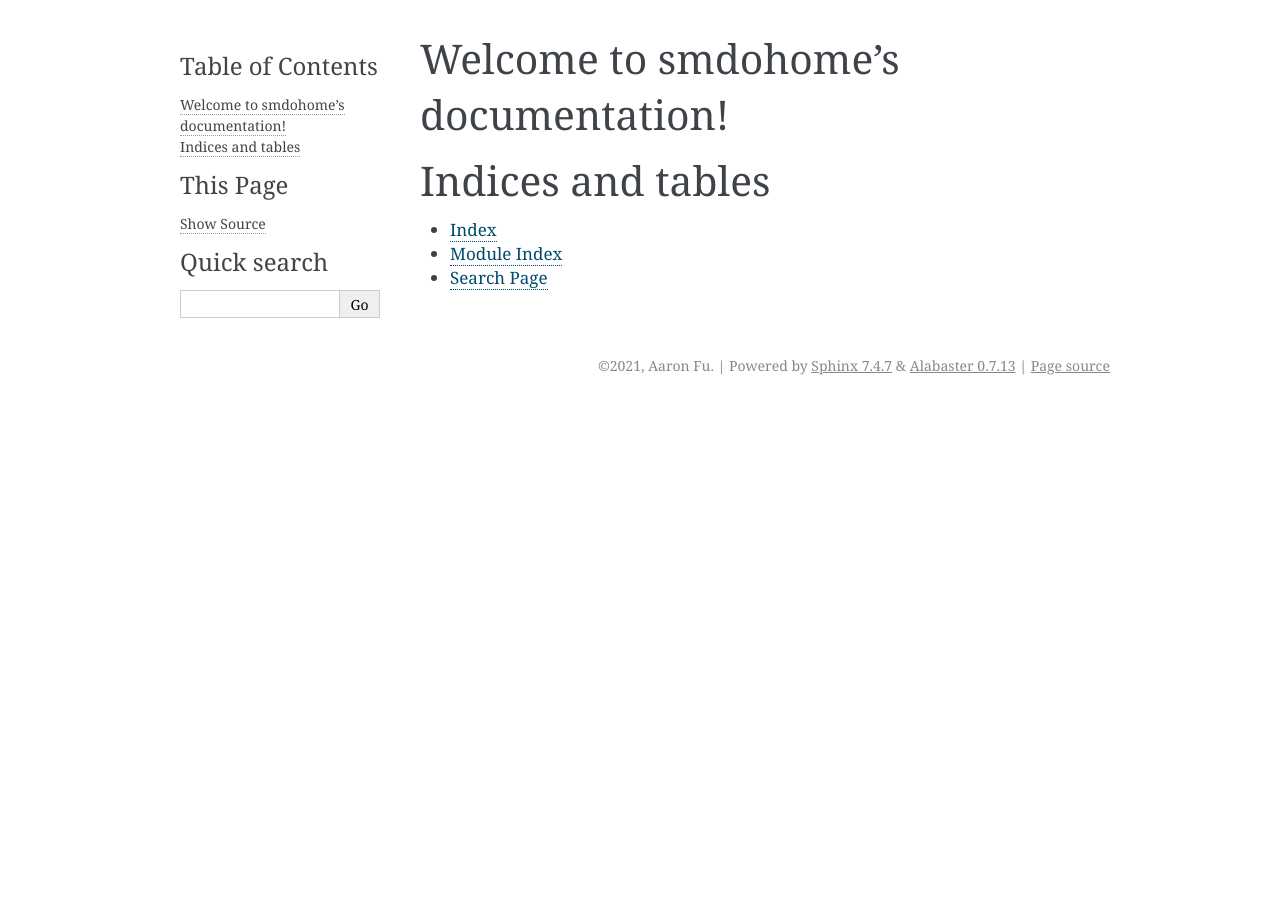
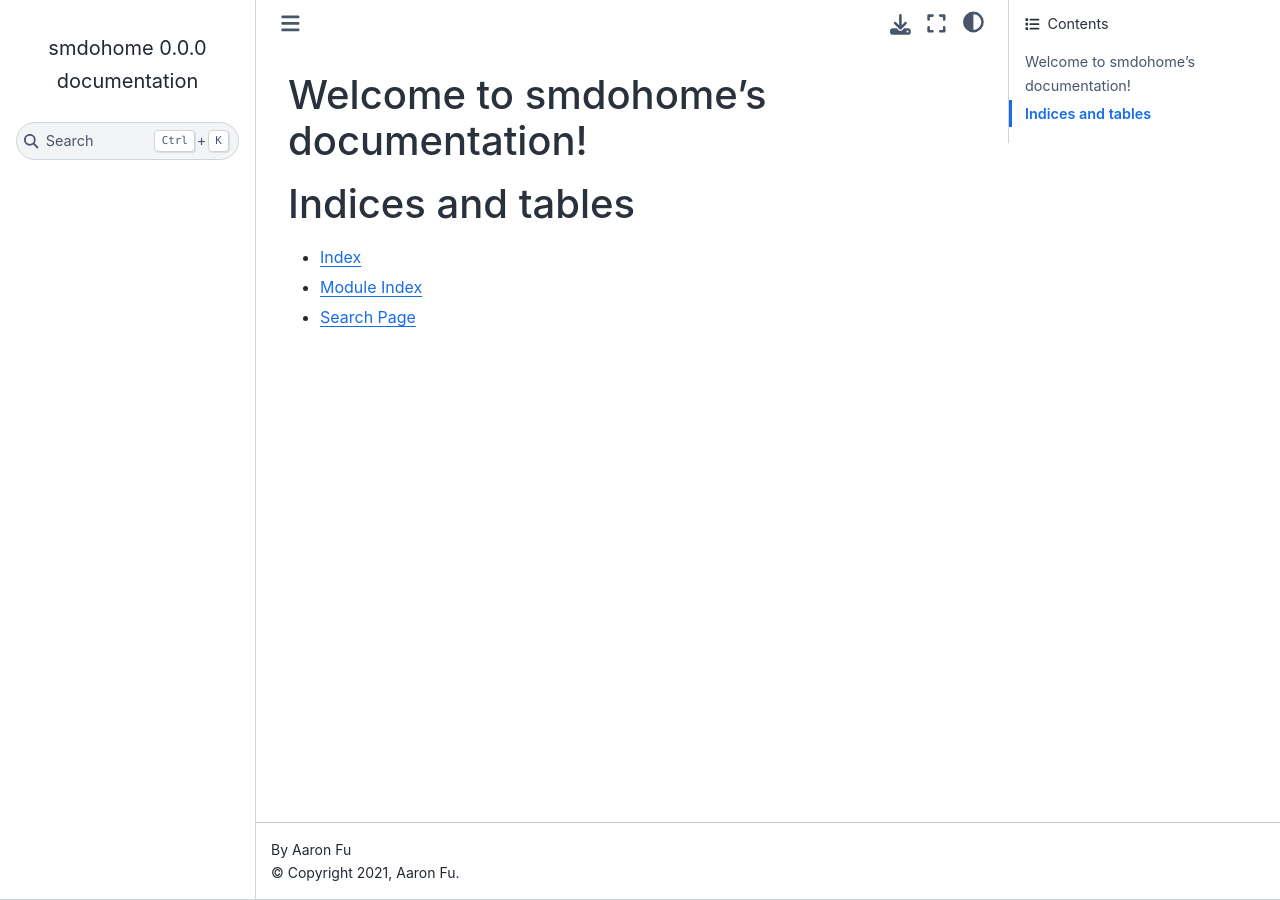
Before and after one commit to smdogroup/homepage, a Sphinx documentation site: the page built from docs/source/index.rst, in a window 1280 px wide. Built offline with Sphinx 7.4.7 and the Sphinx Book theme 1.1.4, drawn with Linux system fonts in a browser that asks for light colours.

Commit message:
use theme -book-, use githubpages extension

```diff
--- a/docs/source/conf.py
+++ b/docs/source/conf.py
@@ -31,6 +31,7 @@ release = '0.0.0'
 # extensions coming with Sphinx (named 'sphinx.ext.*') or your custom
 # ones.
 extensions = [
+    "sphinx.ext.githubpages"
 ]
 
 # Add any paths that contain templates here, relative to this directory.
@@ -47,7 +48,7 @@ exclude_patterns = []
 # The theme to use for HTML and HTML Help pages.  See the documentation for
 # a list of builtin themes.
 #
-html_theme = 'alabaster'
+html_theme = 'sphinx_book_theme'
 
 # Add any paths that contain custom static files (such as style sheets) here,
 # relative to this directory. They are copied after the builtin static files,
```
